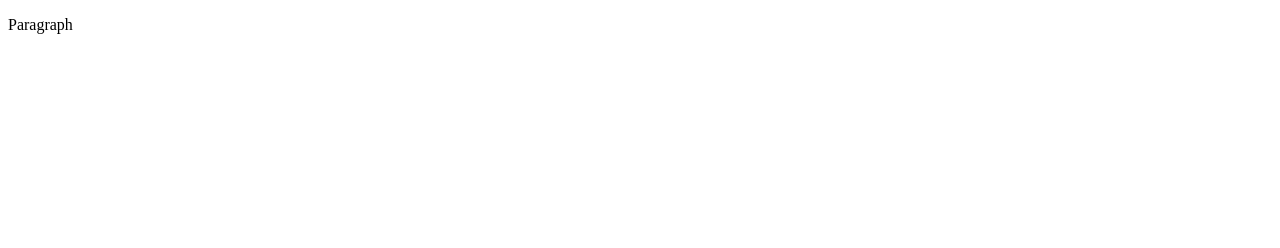
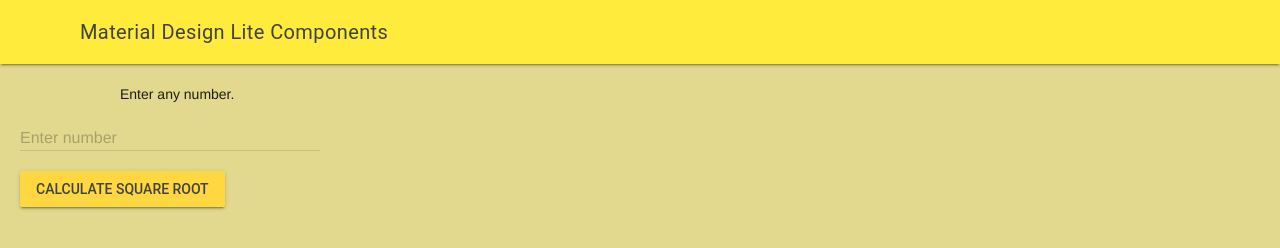
Before and after one commit to MTHS-ICS2O-2-2022/ICS2O-Unit-1-05-Ryan-Duffett, a plain HTML site: page index.html in a window 1280 px wide. Drawn offline with nearby package versions, Linux system fonts and the light colour scheme.

Commit message:
did work

```diff
--- a/css/style.css
+++ b/css/style.css
@@ -1,4 +1,27 @@
-/* Created by: Mr. Coxall
+/* Created by: Ryan Duffett
 * Created on: Sep 2020
 * This file contains the CSS for index.html
 */
+.mdl-layout__content {
+  padding-left: 15pt;
+  padding-right: 15pt;
+  padding-top: 15pt;
+}
+
+/* Due to error in MDL : https://github.com/google/material-design-lite/issues/5281
+*/
+.mdl-ripple {
+  background: #000;
+  opacity: 0.001;
+}
+
+body {
+  background-color: rgb(226 217 142);
+}
+
+p {
+  color: white;
+  font-family: Helvetica, Arial, sans-serif;
+  font-size: 1.5rem;
+  padding-top: 5pt;
+}
--- a/index.html
+++ b/index.html
@@ -1,9 +1,60 @@
 <!DOCTYPE html>
-<html>
+<!-- ICS2O-Unit1-05-HTML-MDL -->
+<html lang="en-ca">
   <head>
-    <title>Title</title>
+    <meta charset="utf-8" />
+    <meta name="description" content="My first webpage, with MDL" />
+    <meta name="keywords" content="mths, ics2o" />
+    <meta name="author" content="Mr. Coxall" />
+    <meta name="viewport" content="width=device-width, initial-scale=1.0" />
+    <link rel="stylesheet" href="./css/style.css" />
+    <link
+      rel="stylesheet"
+      href="https://fonts.googleapis.com/icon?family=Material+Icons"
+    />
+    <link
+      rel="stylesheet"
+      rel="stylesheet" href="https://code.getmdl.io/1.3.0/material.yellow-amber.min.css"
+    />
+    <title>My first webpage, with MDL</title>
   </head>
   <body>
-    <p>Paragraph</p>
+    <script defer src="https://code.getmdl.io/1.3.0/material.min.js"></script>
+    <div class="mdl-layout mdl-js-layout mdl-layout--fixed-header">
+      <header class="mdl-layout__header">
+        <div class="mdl-layout__header-row">
+          <span class="mdl-layout-title">Material Design Lite Components</span>
+        </div>
+      </header>
+      <main class="mdl-layout__content">
+        <div class="page-content" style="padding-left: 100px">
+          Enter any number.
+        </div>
+        <!-- Simple Textfield for integers-->
+        <form action="#">
+          <div class="mdl-textfield mdl-js-textfield">
+            <!-- input pattern attribute -->
+            <input
+              class="mdl-textfield__input"
+              type="text"
+              pattern="[0-9]*"
+              id="demo-input"
+            />
+            <!-- mdl-textfield__label -->
+            <label class="mdl-textfield__label" for="demo-input"
+              >Enter number</label
+            >
+            <!-- class "mdl-textfield__error" -->
+            <span class="mdl-textfield__error">Input is not a number</span>
+          </div>
+        </form>
+        <!-- Raised button with ripple -->
+        <button
+          class="mdl-button mdl-js-button mdl-button--raised mdl-js-ripple-effect mdl-button--accent"
+        >
+          Calculate square root
+        </button>
+      </main>
+    </div>
   </body>
 </html>
```
